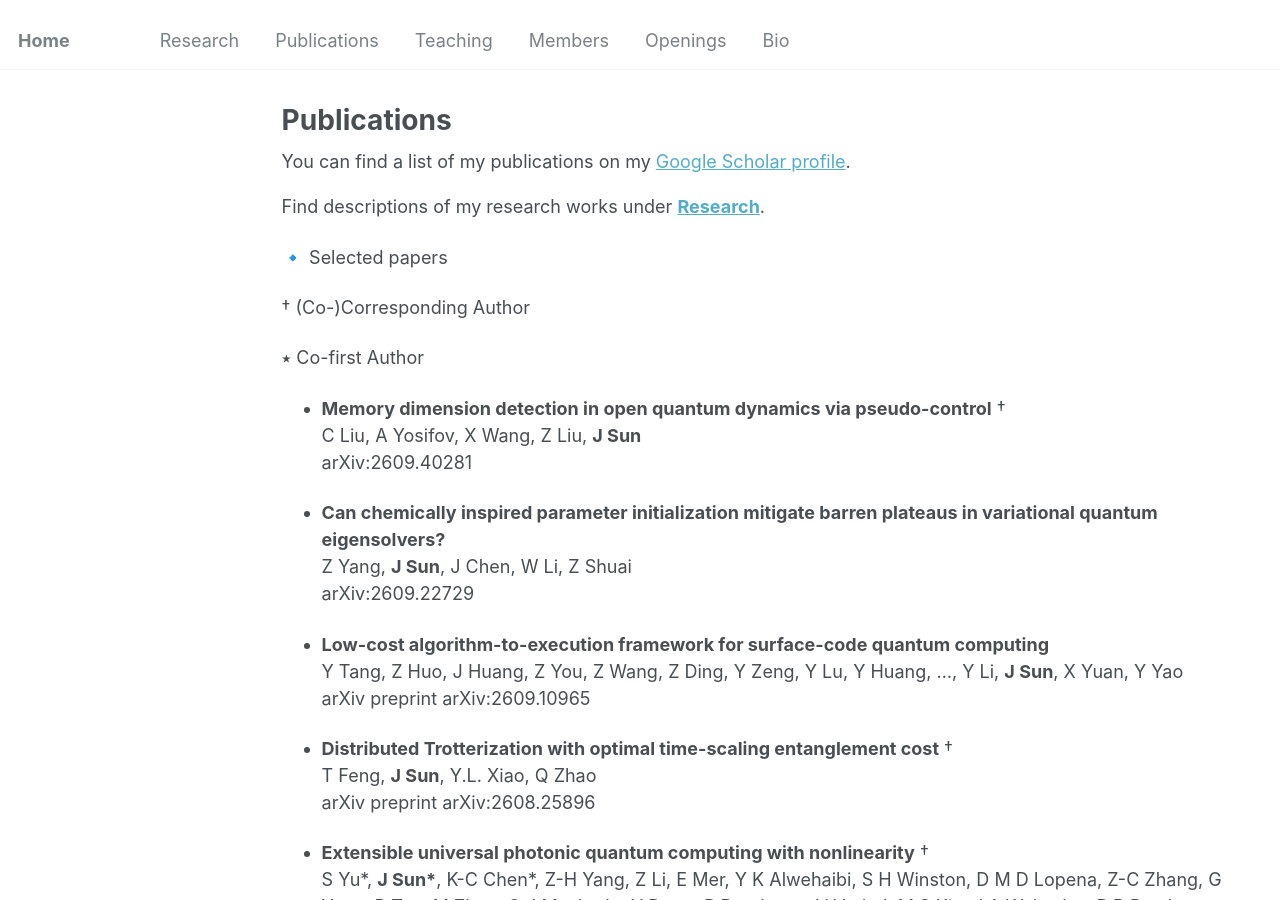
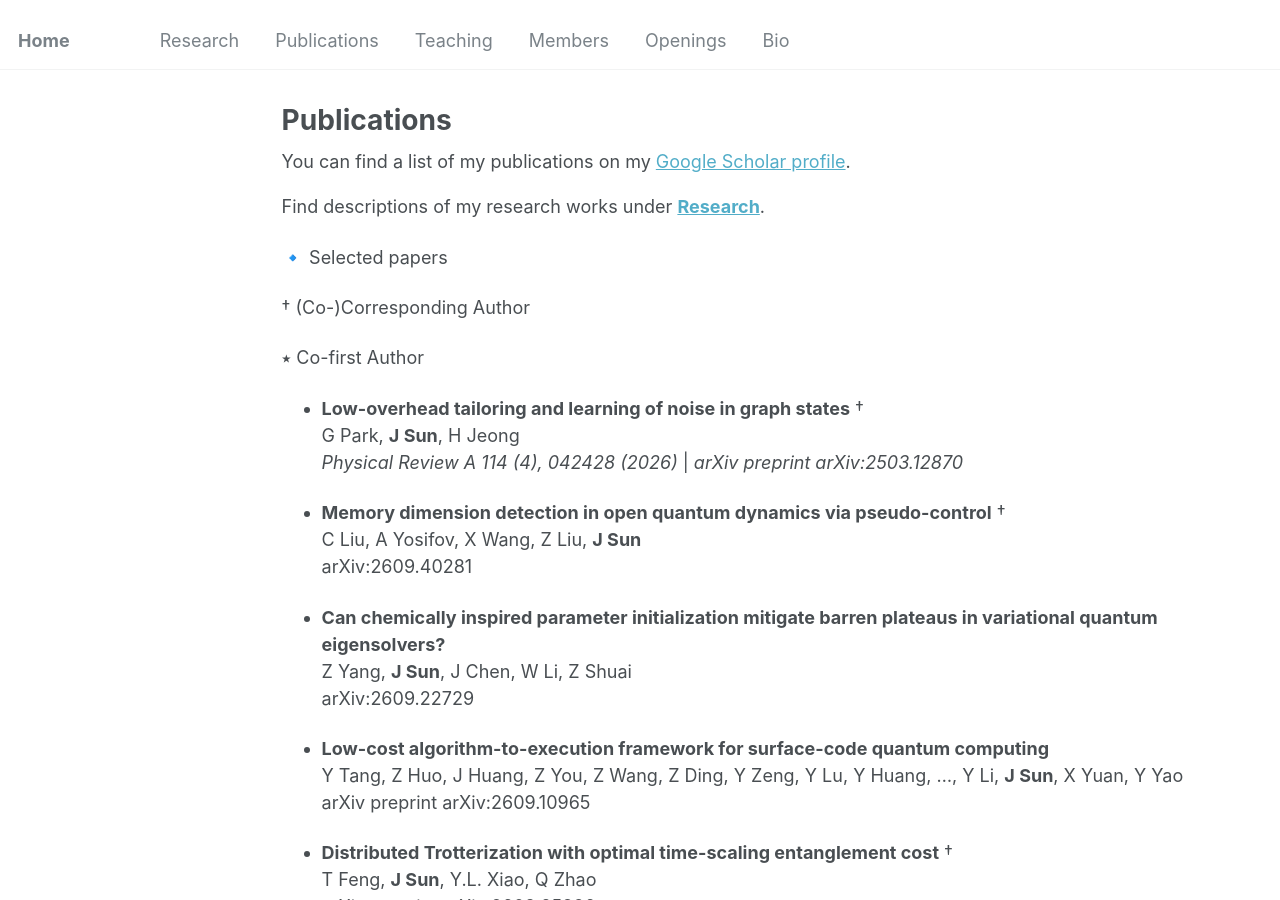
Before and after one commit to jinzhao-sun/jinzhao-sun.github.io, a Jekyll site: the page built from _pages/publications.md, in a window 1280 px wide and 900 px high. Built offline with Jekyll 4.4.1, drawn with Linux system fonts in a browser that asks for light colours; some of the changed text lies outside the part shown.

Commit message:
Update publications.md

```diff
--- a/_pages/publications.md
+++ b/_pages/publications.md
@@ -19,6 +19,11 @@ Find descriptions of my research works under **[Research](research.md)**.
 †  (Co-)Corresponding Author
 
 ⭑ Co-first Author
+
+- **Low-overhead tailoring and learning of noise in graph states** †<br>
+  G Park,  **J Sun**, H Jeong  <br>
+  *Physical Review A 114 (4), 042428 (2026)* | *arXiv preprint arXiv:2503.12870*
+
 
 - **Memory dimension detection in open quantum dynamics via pseudo-control** †<br>
   C Liu, A Yosifov, X Wang, Z Liu, **J Sun** <br>
```
Also changed, not shown: other parts of _pages/publications.md (+0 -3 lines).
